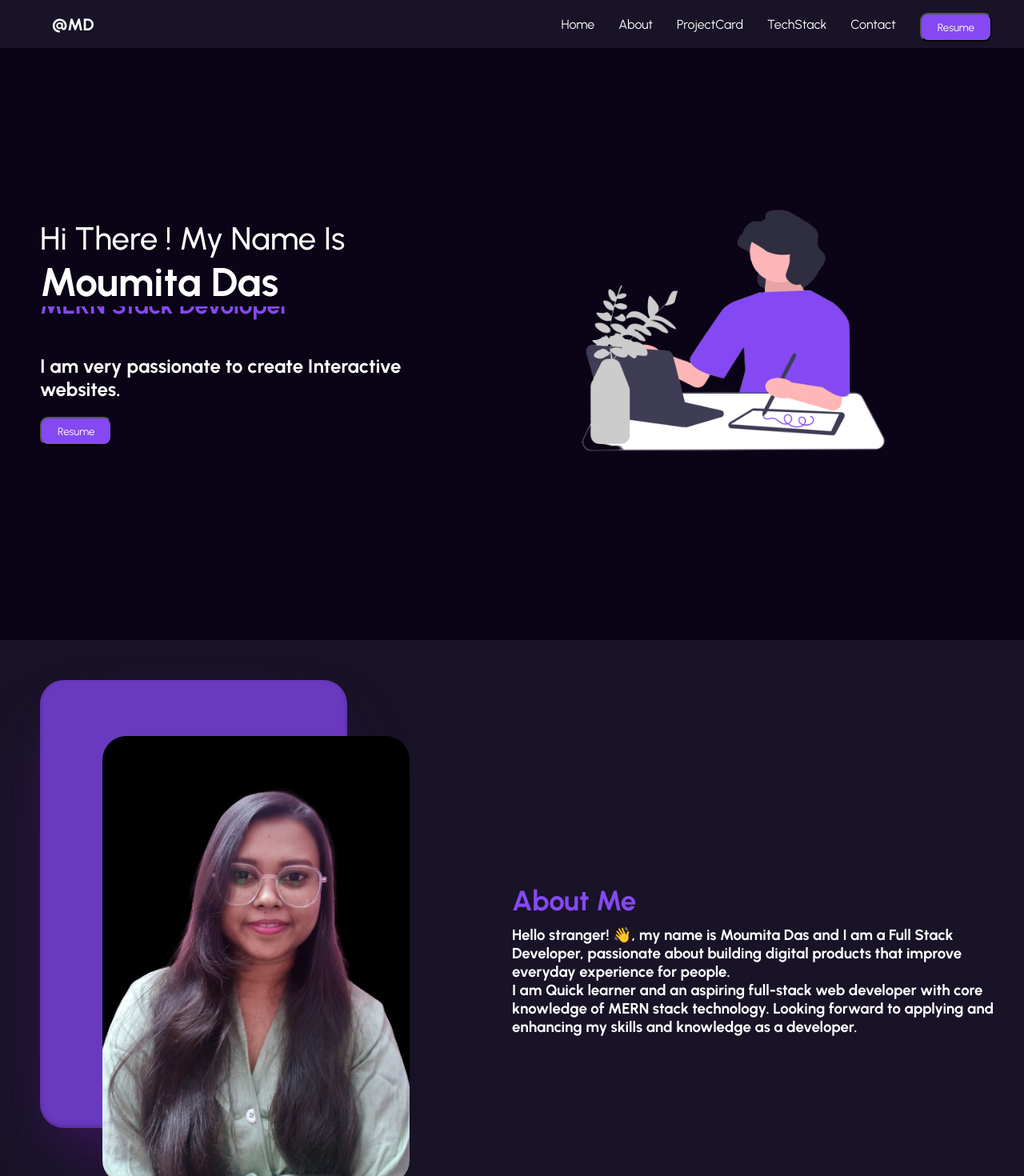
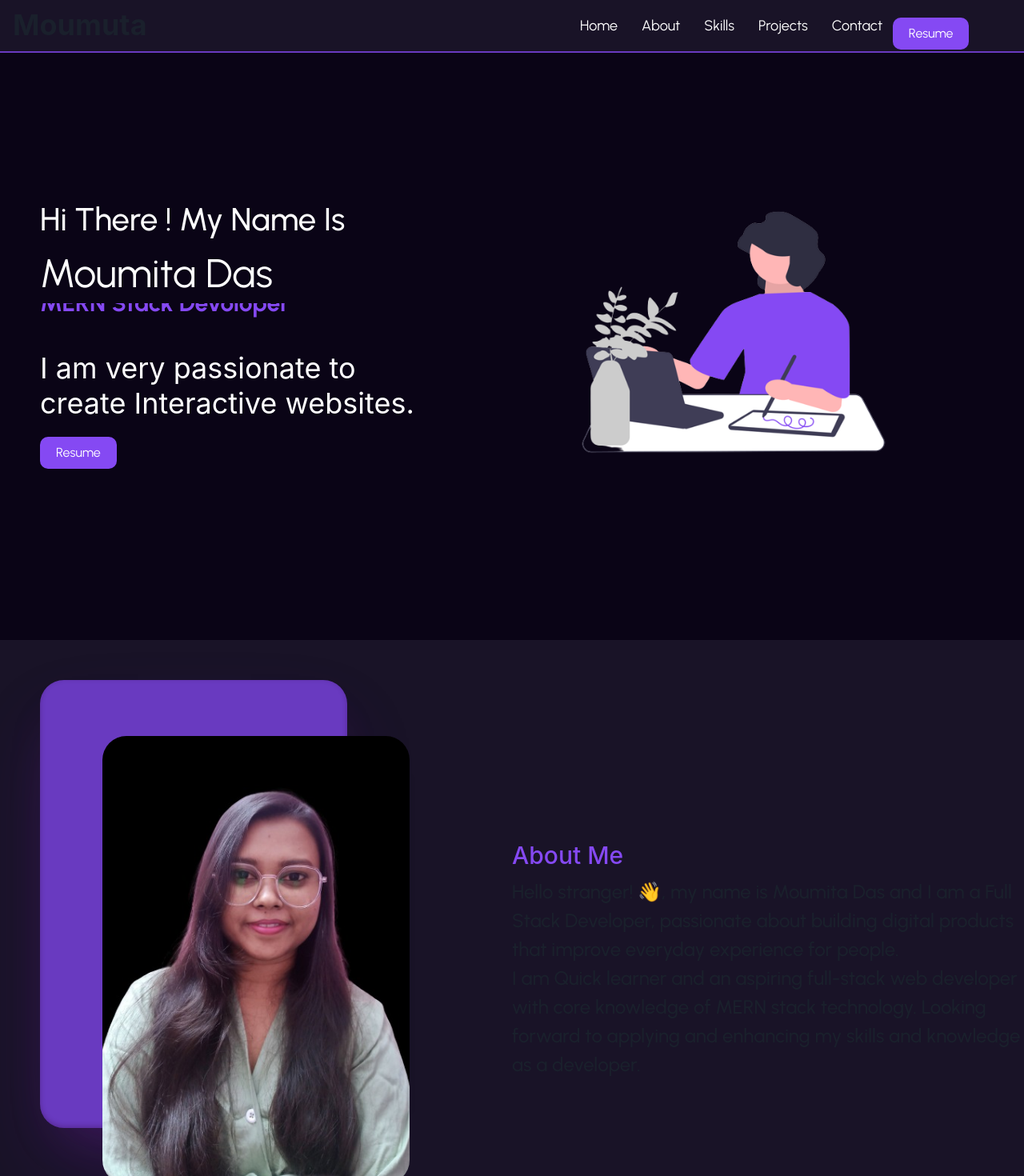
Before and after one commit to Moumita7/Moumita7.github.io, a React (Create React App) app: page / in a window 1280 px wide. Shown: the top 1470 px of the page at 80% size. Built offline with nearby package versions, Linux system fonts and the light colour scheme.

Commit message:
responsive navbar

```diff
--- a/src/components/About.jsx
+++ b/src/components/About.jsx
@@ -2,6 +2,7 @@
 
 
 
+import { Heading, Text } from '@chakra-ui/react'
 import React from 'react'
 import img from "../images/dp.jpg"
 import "../style/about.css"
@@ -18,13 +19,19 @@ const About = () => {
 
       </div>
       <div className="a-right">
-        <h1 className="a-title">About Me</h1>
-        <h3 className="a-sub">
+        {/* <h1 className="a-title">About Me</h1> */}
+        <Heading className="a-title"  fontWeight={"medium"} fontSize="3xl" >About Me
+</Heading>
+        {/* <h3 className="a-sub"> */}
+        <Text fontWeight={"medium"} fontSize="2xl" >
+
         Hello stranger! 👋, my name is Moumita Das and I am a Full Stack Developer, passionate about building digital products that improve everyday experience for people.
-        </h3>
-        <h3 className="a-desc">
+        </Text>
+        {/* <h3 className="a-desc"> */}
+        <Text fontWeight={"medium"} fontSize="2xl" >
+
         I am Quick learner and an aspiring full-stack web developer with core knowledge of MERN stack technology. Looking forward to applying and enhancing my skills and knowledge as a developer.
-        </h3>
+        </Text>
       </div>
     </div>
   )
--- a/src/components/Home.js
+++ b/src/components/Home.js
@@ -2,6 +2,7 @@ import React from 'react'
 import "../style/home.css"
 import img from "../images/pic.png"
 import Typewriter from 'typewriter-effect';
+import { Heading } from '@chakra-ui/react';
 
 const Home = () => {
   return (
@@ -18,9 +19,10 @@ const Home = () => {
                 </div>
             </div>
             <div className="i-desc">
-            <h2>
+
+            <Heading as="h3" fontWeight={"small"}>
             I am very passionate to create Interactive websites.
-            </h2>
+            </Heading>
             <button className='resbtn'><a style={{color:"white",textDecoration:"none"}} href='MoumitaDas.pdf' download="MoumitaDas.pdf">Resume</a></button>
 
             </div>
--- a/src/components/Navbar.js
+++ b/src/components/Navbar.js
@@ -1,50 +1,308 @@
-import React, { useRef, useState } from 'react'
-import {Link} from "react-scroll"
-import {GiHamburgerMenu} from "react-icons/gi"
-import{RxCross2} from "react-icons/rx"
-import "../style/navbar.css"
+// import React, { useRef, useState } from 'react'
+// import {Link} from "react-scroll"
+// import {GiHamburgerMenu} from "react-icons/gi"
+// import{RxCross2} from "react-icons/rx"
+// import "../style/navbar.css"
 
-const Navbar = () => {
-    const [isOpen, setIsOpen] = useState(false);
-    // const navCont = [{ to:"homeID", text: "HOME", id:1 }, { to:"aboutID", text:"ABOUT", id:2 }, { to:"skillsID", text:"SKILLS", id:3 }, { to:"projectsID", text:"PROJECTS", id:4 }, {to:"contactID", text:"CONTACT", id:5}, {to:"githubID", text:"GITHUB", id:6} ];
+// const Navbar = () => {
+//     const [isOpen, setIsOpen] = useState(false);
+//     // const navCont = [{ to:"homeID", text: "HOME", id:1 }, { to:"aboutID", text:"ABOUT", id:2 }, { to:"skillsID", text:"SKILLS", id:3 }, { to:"projectsID", text:"PROJECTS", id:4 }, {to:"contactID", text:"CONTACT", id:5}, {to:"githubID", text:"GITHUB", id:6} ];
 
 
 
-    const navCont = [{to:"homeID",text:"Home",id:1},{ to:"aboutID", text:"About", id:2 },{ to:"projectID", text:"ProjectCard", id:3 },{ to:"techID", text:"TechStack", id:4 } ,{ to:"contactID", text:"Contact", id:5 }];
-    return (
-      <div className="Navbar">
-        <span className="nav-logo"> @MD</span>
-        <div className={`nav-items ${isOpen && "open"}`}>
+//     const navCont = [{to:"homeID",text:"Home",id:1},{ to:"aboutID", text:"About", id:2 },{ to:"projectID", text:"ProjectCard", id:3 },{ to:"techID", text:"TechStack", id:4 } ,{ to:"contactID", text:"Contact", id:5 }];
+//     return (
+//       <div className="Navbar">
+//         <span className="nav-logo"> @MD</span>
+//         <div className={`nav-items ${isOpen && "open"}`}>
 
-          <div className="NavRow">
-          {
-                    navCont.map((ele) => {
-                        return (
-                            <Link key={ ele.id } className="nav-cont" to={ ele.to } spy={true} smooth={true} ><p>{ ele.text }</p></Link>
-                        )
-                    })
-                }
-            <button className='resbtn'><a style={{color:"white",textDecoration:"none",marginBottom:"10px"}} href='MoumitaDas.pdf' download="MoumitaDas.pdf">Resume</a></button>
-            {/* <GiHamburgerMenu/> */}
-            {/* <RxCross2/> */}
+//           <div className="NavRow">
+//           {
+//                     navCont.map((ele) => {
+//                         return (
+//                             <Link key={ ele.id } className="nav-cont" to={ ele.to } spy={true} smooth={true} ><p>{ ele.text }</p></Link>
+//                         )
+//                     })
+//                 }
+//             <button className='resbtn'><a style={{color:"white",textDecoration:"none",marginBottom:"10px"}} href='MoumitaDas.pdf' download="MoumitaDas.pdf">Resume</a></button>
+//             {/* <GiHamburgerMenu/> */}
+//             {/* <RxCross2/> */}
 
-        </div>
+//         </div>
 
 
 
 
-        </div>
-        <div
-          className={`nav-toggle ${isOpen && "open"}`}
-          onClick={() => setIsOpen(!isOpen)}
-        >
-          <div className="bar"></div>
-        </div>
-      </div>
-    );
+//         </div>
+//         <div
+//           className={`nav-toggle ${isOpen && "open"}`}
+//           onClick={() => setIsOpen(!isOpen)}
+//         >
+//           <div className="bar"></div>
+//         </div>
+//       </div>
+//     );
+// }
+
+// export default Navbar
+
+
+
+
+import "../style/navbar.css"
+// import "../style/navbar.css"
+
+import {Link} from "react-scroll"
+import { AiOutlineDownload } from "react-icons/ai";
+import React from 'react'
+import {
+  Box,
+  Flex,
+  HStack,
+  IconButton,
+  useDisclosure,
+  // useColorModeValue,
+  Stack,
+  Hide,
+  Text,
+  Heading,
+} from '@chakra-ui/react';
+
+import { HamburgerIcon } from '@chakra-ui/icons';
+
+
+// const NavLink = ({ children }) => (
+
+
+
+//   <Link
+//     px={2}
+//     py={1}
+//     rounded={'md'}
+//     _hover={{
+//       textDecoration: 'none',
+//       bg: useColorModeValue('gray.200', 'gray.700'),
+//     }}
+//     href={'#'}>
+//     {children}
+//   </Link>
+// );
+
+export default function Navbar () {
+  const { isOpen, onOpen, onClose } = useDisclosure();
+
+  return (
+    <div id="navtop"  className=" w-[100%] bg-black bg-gradient-to-b from-black to-gray-800 shadow-md shadow-white " >
+
+      <Box  px={4} bg="#191327" borderBottom={"2px solid  #693ac0"}  >
+
+        <Flex  h={16}  alignItems={'center'} justifyContent={'space-between'} id="nav">
+          <IconButton
+            fontSize={'2xl'}
+            icon={ <HamburgerIcon />}
+            aria-label={'Open Menu'}
+            display={{ md: 'none' }}
+            onClick={isOpen ? onClose : onOpen}
+          />
+          {/* <HStack spacing={80} alignItems={'center'} display="flex" justifyContent={"flex-end"} fontWeight={"bold"} border={"2px solid red"}>
+          <Link activeClass="active"  to="home" spy={true} smooth={true} offset={50} duration={1000} id="name" className="italic text-slate-300">Moumita</Link>
+            <HStack
+            fontSize={"18px"}
+              id="divlink"
+              as={'nav'}
+              spacing={30}
+              display={{ base: 'none', md: 'flex' }}>
+            <Link className="text-slate-500 px-2 py-2  cursor-pointer" activeClass="active" to="home" spy={true} smooth={true} offset={50} duration={1500} ><Text color={"white"}> Home</Text> </Link>
+            <Link className="text-slate-500 px-2 py-2  cursor-pointer" activeClass="active" to="about" spy={true} smooth={true} offset={50} duration={1500}><Text color={"white"}>About</Text></Link>
+            <Link className="text-slate-500 px-2 py-2  cursor-pointer" activeClass="active" to="skills" spy={true} smooth={true} offset={50} duration={1500}><Text color={"white"}>Skills</Text></Link>
+            <Link className="text-slate-500 px-2 py-2  cursor-pointer" activeClass="active" to="projects" spy={true} smooth={true} offset={50} duration={1500}><Text color={"white"}>Projects</Text></Link>
+            <Link className="text-slate-500 px-2 py-2  cursor-pointer" activeClass="active" to="contact" spy={true} smooth={true} offset={50} duration={1500}><Text color={"white"}>Contact</Text></Link>
+
+            </HStack>
+
+          </HStack> */}
+          <Flex justifyContent={"space-between"}  flex={90}>
+            <Heading>Moumuta</Heading>
+            <HStack
+
+
+
+          fontSize={"18px"}
+            id="divlink"
+            as={'nav'}
+            spacing={30}
+            display={{ base: 'none', md: 'flex' }}>
+          <Link className="text-slate-500 px-2 py-2  cursor-pointer" activeClass="active" to="homeID" spy={true} smooth={true} offset={50} duration={1500} ><Text cursor={"pointer"} color={"white"}> Home</Text> </Link>
+          <Link className="text-slate-500 px-2 py-2  cursor-pointer" activeClass="active" to="aboutID" spy={true} smooth={true} offset={50} duration={1500}><Text cursor={"pointer"}  color={"white"}>About</Text></Link>
+          <Link className="text-slate-500 px-2 py-2  cursor-pointer" activeClass="active" to="skillsID" spy={true} smooth={true} offset={50} duration={1500}><Text cursor={"pointer"}  color={"white"}>Skills</Text></Link>
+          <Link className="text-slate-500 px-2 py-2  cursor-pointer" activeClass="active" to="projects" spy={true} smooth={true} offset={50} duration={1500}><Text cursor={"pointer"}  color={"white"}>Projects</Text></Link>
+          <Link className="text-slate-500 px-2 py-2  cursor-pointer" activeClass="active" to="contactID" spy={true} smooth={true} offset={50} duration={1500}><Text cursor={"pointer"}  color={"white"}>Contact</Text></Link>
+
+          </HStack>
+          </Flex>
+          <Hide below='1000px'>
+          <Flex size={{base:"md",md:"lg"}}  flex={10}  className="resbtndiv" >
+        <button className='resbtn'><a style={{color:"white",textDecoration:"none",marginBottom:"10px"}} href='MoumitaDas.pdf' download="MoumitaDas.pdf">Resume</a></button>
+          </Flex>
+          </Hide>
+
+        </Flex>
+
+        {isOpen ? (
+          <Box pb={2} display={{ md: 'none' }}  >
+            <Stack as={'nav'} fontSize="16px" fontWeight={"bold"} >
+            <Link className="text-slate-500 px-2 py-2  cursor-pointer" activeClass="active" to="homeID" spy={true} smooth={true} offset={50} duration={1500} ><Text cursor={"pointer"} color={"white"}> Home</Text> </Link>
+          <Link className="text-slate-500 px-2 py-2  cursor-pointer" activeClass="active" to="aboutID" spy={true} smooth={true} offset={50} duration={1500}><Text cursor={"pointer"}  color={"white"}>About</Text></Link>
+          <Link className="text-slate-500 px-2 py-2  cursor-pointer" activeClass="active" to="skillsID" spy={true} smooth={true} offset={50} duration={1500}><Text cursor={"pointer"}  color={"white"}>Skills</Text></Link>
+          <Link className="text-slate-500 px-2 py-2  cursor-pointer" activeClass="active" to="projects" spy={true} smooth={true} offset={50} duration={1500}><Text cursor={"pointer"}  color={"white"}>Projects</Text></Link>
+          <Link className="text-slate-500 px-2 py-2  cursor-pointer" activeClass="active" to="contactID" spy={true} smooth={true} offset={50} duration={1500}><Text cursor={"pointer"}  color={"white"}>Contact</Text></Link>
+
+            </Stack>
+          </Box>
+        ) : null}
+      </Box>
+    </div>
+  );
 }
 
-export default Navbar
+
+
+
+
+
+
+
+
+
+
+
+
+
+
+
+
+
+
+
+
+
+
+
+
+
+
+
+
+
+
+
+
+
+
+
+
+
+
+
+
+
+
+
+
+
+
+
+
+
+
+
+
+
+
+
+
+
+
+
+
+
+
+
+
+
+
+
+
+
+
+
+
+
+
+
+
+
+
+
+
+
+
+
+
+
+
+
+
+
+
+
+
+
+
+
+
+
+
+
+
+
+
+
+
+
+
+
+
+
+
+
+
+
+
+
+
+
+
+
+
+
+
+
+
+
+
+
+
+
+
+
+
+
+
+
+
+
+
 
 
 
--- a/src/components/Projects.js
+++ b/src/components/Projects.js
@@ -1,12 +1,15 @@
 import React from 'react'
 import ProjectCard from './ProjectCard'
 import "../style/project.css"
+import { Heading } from '@chakra-ui/react'
 
 
 const Projects = () => {
   return (
     <div className='projects' id='projectID'>
-    <h2 className='pro'>Projects</h2>
+    {/* <h2 className='pro'>Projects</h2> */}
+    <Heading className='pro'as={"h1"}  fontWeight={"medium"} fontSize="3xl" >Projects
+</Heading>
    <ProjectCard/>
 
 
--- a/src/components/TechStack.js
+++ b/src/components/TechStack.js
@@ -2,7 +2,7 @@ import React from 'react'
 import "../style/techstack.css"
 const TechStack = () => {
   return (
-    <div className='t' id='techID'>
+    <div className='t' id='skillsID'>
     <div>
     <h1 className='title-h'>Tech Stack</h1>
     <div className='main_tech'>
--- a/src/index.js
+++ b/src/index.js
@@ -4,6 +4,7 @@ import ReactDOM from 'react-dom/client';
 // import { BrowserRouter } from 'react-router-dom';
 import { BrowserRouter } from "react-router-dom";
 import { ThemeContextProvider } from './context/ThemeContext';
+import { ChakraProvider } from '@chakra-ui/react'
 
 import App from './App';
 
@@ -12,9 +13,11 @@ const root = ReactDOM.createRoot(document.getElementById('root'));
 root.render(
   <React.StrictMode>
   <BrowserRouter>
+  <ChakraProvider>
   <ThemeContextProvider>
      <App />
      </ThemeContextProvider>
+     </ChakraProvider>
   </BrowserRouter>
 </React.StrictMode>
 );
--- a/src/style/home.css
+++ b/src/style/home.css
@@ -130,4 +130,8 @@
     .intro{
         flex-direction: column;
     }
+    .i-intro{
+        margin-top: 50%;
+    }
+
 }
--- a/src/style/navbar.css
+++ b/src/style/navbar.css
@@ -1,3 +1,46 @@
+
+
+/* @import url('https://fonts.googleapis.com/css2?family=Unbounded:wght@700&display=swap');
+@import url('https://fonts.googleapis.com/css2?family=Lobster&display=swap'); */
+
+#navtop{
+  position: fixed;
+  z-index: 1;
+  width: 100%;
+
+}
+  #name{
+    font-size: 25px;
+  }
+
+
+
+/* .bbbb{
+    border: 2px solid red;
+    display: flex;
+    justify-content: space-between;
+} */
+
+
+
+.resbtndiv{
+    display: flex;
+    color: #ffffff;
+    gap: 30px;
+    margin-right: 40px;
+    justify-content: center;
+    align-items: center;
+    cursor: pointer;
+
+}
+
+
+
+
+
+
+
+/*
 .Navbar {
     height: 60px;
     width: 100%;
@@ -63,8 +106,7 @@
 
     .Navbar > .nav-items > h3::before {
         background: transparent;
-        /* display: flex;
-        flex-direction: column; */
+
     }
 
     .Navbar > .nav-items.open {
@@ -130,7 +172,7 @@
 
 
 .NavRow{
-    /* border: 2px solid red; */
+
     display: flex;
 
     color: #ffffff;
@@ -139,7 +181,7 @@
     justify-content: center;
     align-items: center;
     cursor: pointer;
-    /* position: relative; */
+
 
 }
 
@@ -147,7 +189,7 @@
 .nav-cont{
     color: #fff;
     transition: 0.3s ease;
-    /* border: 3px solid red; */
+
 }
 .nav-cont:hover{
     color: #693ac0;
@@ -161,7 +203,7 @@
 
 @media screen and (max-width:1024px)  {
     .NavRow{
-        /* border: 2px solid red; */
+
         display: flex;
 
         color: #ffffff;
@@ -170,7 +212,7 @@
         justify-content: center;
         align-items: center;
         cursor: pointer;
-        /* position: relative; */
+
 
     }
 
@@ -181,7 +223,7 @@
 @media screen and  (min-width:340px){
     .open>.NavRow{
         display: flex;
-        /* flex-direction: column;  */
+
          border: 2px solid bisque;
         justify-content: end;
         width: 50px;
@@ -189,10 +231,114 @@
     }
 
 
-    /* .nav-cont{
-        display: none;
-    } */
-}
+
+}  */
+
+
+
+
+
+
+
+
+
+
+
+
+
+
+
+
+
+
+
+
+
+
+
+
+
+
+
+
+
+
+
+
+
+
+
+
+
+
+
+
+
+
+
+
+
+
+
+
+
+
+
+
+
+
+
+
+
+
+
+
+
+
+
+
+
+
+
+
+
+
+
+
+
+
+
+
+
+
+
+
+
+
+
+
+
+
+
+
+
+
+
+
+
+
+
+
+
+
+
+
+
+
+
+
+
+
 
 
 
--- a/src/style/project.css
+++ b/src/style/project.css
@@ -250,7 +250,18 @@ margin-bottom: 30px;
     }
     @media screen and  (min-width:340px) and (max-width:767px){
 
+        .projects{
+            display: flex;
+            flex-direction: column;
+            align-items: center;
+            margin-top: 50px;
+            padding-top: 30px;
+            padding-bottom: 30px;
+            background-color: #0A0416;
+            height: 220vh;
+            color: #ffffff;
 
+        }
         .container{
           grid-template-columns: repeat(1,1fr);
           grid-template-rows: repeat(4,80);
@@ -261,16 +272,7 @@ margin-bottom: 30px;
         margin: 30px;
 
 
+
         }
-        .projects{
-            display: flex;
-            flex-direction: column;
-            align-items: center;
-            margin-top: 20px;
-            padding-top: 30px;
-            padding-bottom: 30px;
-            background-color: #0A0416;
-            height: 220vh;
-            color: #ffffff;
+
         }
-        }
```
